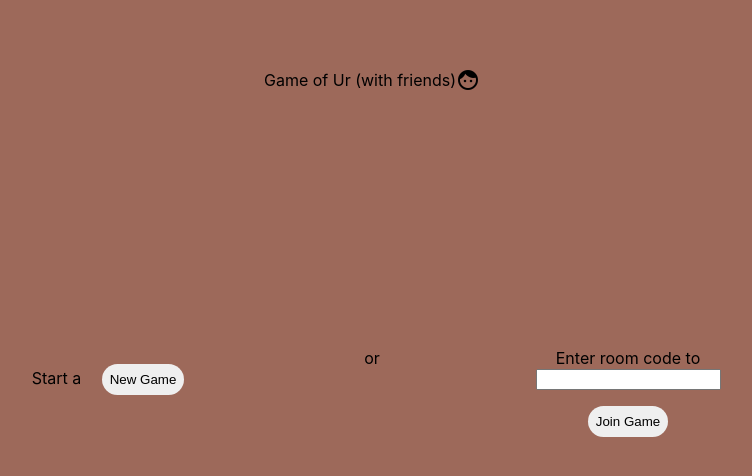
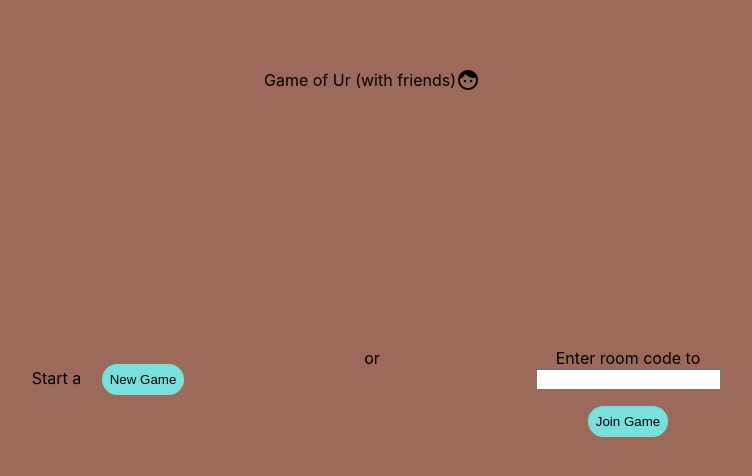
Before and after one commit to alex-808/ur.io, a React (Create React App) app in the folder client/: page / in a window 1280 px wide. Shown: the top 476 px of the page, without its empty margins (268-1020 px from the left). Built offline with nearby package versions, Linux system fonts and the light colour scheme; no server answers.

Commit message:
Add button hover animations

```diff
--- a/client/src/App.scss
+++ b/client/src/App.scss
@@ -15,6 +15,28 @@
   padding: 0.5rem;
   margin: 1rem;
   border-radius: 1rem;
+  background-color: var(--tileColor0);
+  position: relative;
+  z-index: 1;
+}
+
+.button::before {
+  content: '';
+  position: absolute;
+  border-radius: 1rem;
+  top: 0;
+  bottom: 0;
+  left: 0;
+  right: 0;
+  z-index: -1;
+  background-color: var(--tileColor1);
+  transform: scaleX(0);
+  //transform-origin: left;
+  transition: transform 300ms ease-in-out;
+}
+
+.button:hover::before {
+  transform: scaleX(1);
 }
 
 .centering {
--- a/client/src/styles/_Token.scss
+++ b/client/src/styles/_Token.scss
@@ -4,11 +4,6 @@
   border-radius: 50%;
   filter: drop-shadow(6px 4px 0px rgba(0, 0, 0, 0.25));
 }
-
-//.token::before {
-//content: '';
-//padding-bottom: 100%;
-//}
 
 .player-0-token {
   @extend .token;
```
